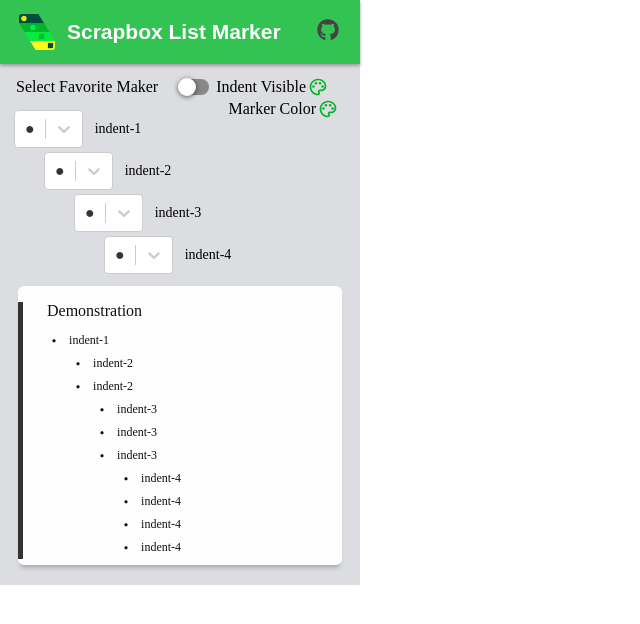
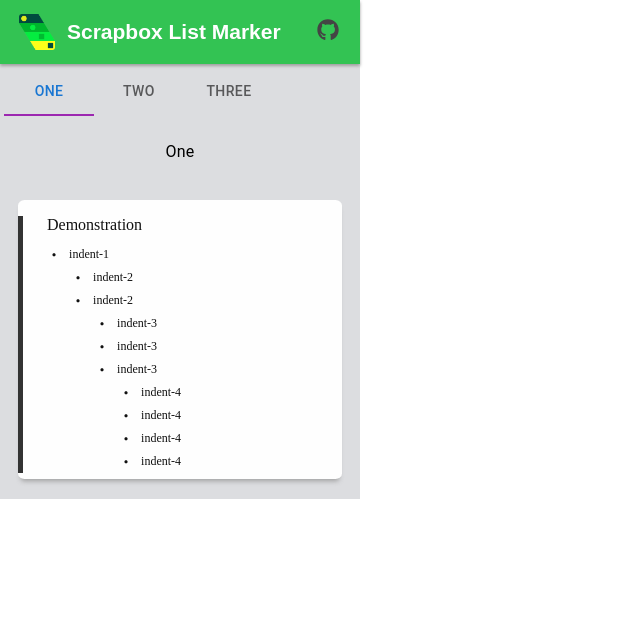
Before and after one commit to penicillin0/scrapbox-list-marker, a React (Create React App) app: page / in a window 1280 px wide. Shown: the top 624 px of the page, without its empty margins (0-640 px from the left). Built offline with nearby package versions, Linux system fonts and the light colour scheme.

Commit message:
simple tab changer

```diff
--- a/src/components/Console.tsx
+++ b/src/components/Console.tsx
@@ -1,9 +1,10 @@
+import { Tab, Tabs, Typography } from '@mui/material';
+import { Box } from '@mui/system';
 import React, { useEffect, useState } from 'react';
 import styled from 'styled-components';
 import { getLocalStorage, setLocalStorage } from '../utils/chromeApi';
 import { IndentOptionsType } from '../utils/types';
 import { Demonstration } from './Demonstration';
-import { MakerConsole } from './MakerConsole';
 
 const initialState: IndentOptionsType = [
   { value: '●', label: 'indent-1' },
@@ -14,7 +15,34 @@
 
 type Props = Record<string, never>;
 
+interface TabPanelProps {
+  children?: React.ReactNode;
+  index: number;
+  value: number;
+}
+
+const TabPanel: React.FC<TabPanelProps> = (props) => {
+  const { children, value, index, ...other } = props;
+
+  return (
+    <div
+      role="tabpanel"
+      hidden={value !== index}
+      id={`simple-tabpanel-${index}`}
+      aria-labelledby={`simple-tab-${index}`}
+      {...other}
+    >
+      {value === index && (
+        <Box sx={{ p: 3 }}>
+          <Typography>{children}</Typography>
+        </Box>
+      )}
+    </div>
+  );
+};
+
 export const Console: React.FC<Props> = () => {
+  const [value, setValue] = useState<number>(0);
   const [indentOptions, setIndentOptions] =
     useState<IndentOptionsType>(initialState);
   const [markerColor, setMarkerColor] = useState<string>('#111111');
@@ -73,16 +101,40 @@
     setIndentLining(checked);
   };
 
+  const handleChange = (event: React.SyntheticEvent, newValue: number) => {
+    setValue(newValue);
+  };
+
   return (
     <MainContainer>
-      <MakerConsole
+      <Tabs
+        value={value}
+        onChange={handleChange}
+        aria-label="basic tabs example"
+        textColor="primary"
+        indicatorColor="secondary"
+      >
+        <Tab label="One" />
+        <Tab label="Two" />
+        <Tab label="Three" />
+      </Tabs>
+      <TabPanel value={value} index={0}>
+        One
+      </TabPanel>
+      <TabPanel value={value} index={1}>
+        Two
+      </TabPanel>
+      <TabPanel value={value} index={2}>
+        Three
+      </TabPanel>
+      {/* <MakerConsole
         indentOptions={indentOptions}
         setIndentOptions={setIndentOptions}
         indentLining={indentLining}
         handleIndentLiningChange={handleIndentLiningChange}
         setIndentLiningColor={setIndentLiningColor}
         setMarkerColor={setMarkerColor}
-      />
+      /> */}
       <Demonstration
         hasLine={indentLining}
         indentOptions={indentOptions}
```
